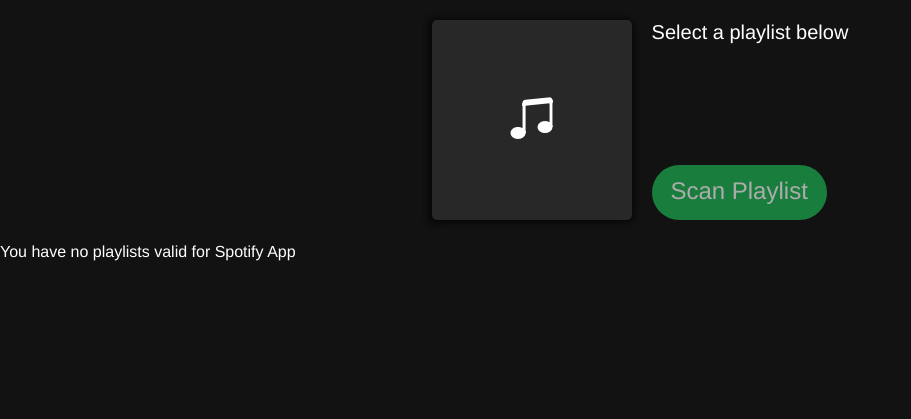
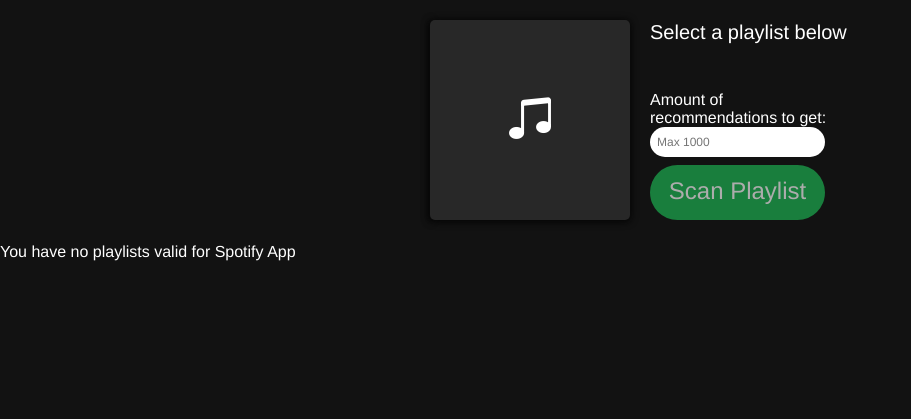
Before and after one commit to cdy-peters/recommendations, a Flask app: template spotify_app/templates/home.html in a window 1280 px wide. Shown: the part 56-475 px from the top of the page, without its empty margins (0-911 px from the left). Run offline with Flask 2, Linux system fonts and the light colour scheme; the template is opened without the code that fills it, so the values that code supplies are empty; parts of the project's set-up code (start-up, migrations or seed data) failed here and were passed over; some libraries are stand-ins or nearby versions.

Commit message:
Added input for how many recommendations to get

```diff
--- a/spotify_app/app.py
+++ b/spotify_app/app.py
@@ -47,10 +47,11 @@ class Worker(object):
 
     switch = False
 
-    def __init__(self, socketio, id, playlist, uuid):
+    def __init__(self, socketio, id, amount, playlist, uuid):
         self.socketio = socketio
 
         self.id = id
+        self.amount = amount
         self.playlist = playlist
         self.uuid = uuid
 
@@ -95,7 +96,7 @@ class Worker(object):
         if self.switch == True:
             average_features, song_error_count = self.collate_features(tracks)
             for i in average_features:
-                average_features[i] = round(average_features[i] / (len(tracks) - song_error_count), 5)
+                average_features[i] = round(average_features[i] / (self.amount - song_error_count), 5)
 
         # Get genres of artists
         if self.switch == True:
@@ -249,9 +250,9 @@ class Worker(object):
         recommendations = []
         recommended_ids = []
 
-        while len(recommended_ids) < len(tracks) and self.switch == True:
+        while len(recommended_ids) < self.amount and self.switch == True:
             for i in tracks:
-                if len(recommended_ids) == len(tracks):
+                if len(recommended_ids) == self.amount:
                     return recommendations
 
                 results = scc.recommendations(seed_tracks=[i], limit=1)
@@ -423,6 +424,7 @@ def scan():
         return redirect('/')
 
     if request.method == 'POST':
+        amount = request.form['amount']
         id = request.form['scan_btn']
 
         sp = spotipy.Spotify(auth_manager=auth_manager)
@@ -436,7 +438,7 @@ def scan():
             playlist = [id, results['images'][0]['url'], results['name'], results['tracks']['total']]
 
         session['playlist'] = playlist
-        return render_template('scan.html', async_mode=socketio.async_mode, id=id, playlist=playlist)
+        return render_template('scan.html', async_mode=socketio.async_mode, id=id, amount=amount, playlist=playlist)
 
     return redirect('/')
 
@@ -497,10 +499,11 @@ def addToPlaylist():
 @socketio.on('connect_event')
 def connect_event(message):
     id = message['data']
+    amount = int(message['amount'])
     playlist = session['playlist']
 
     global worker
-    worker = Worker(socketio, id, playlist, session.get('uuid'))
+    worker = Worker(socketio, id, amount, playlist, session.get('uuid'))
 
     socketio.start_background_task(target=worker.scan_playlist)
 
--- a/spotify_app/static/style.css
+++ b/spotify_app/static/style.css
@@ -222,6 +222,25 @@ footer a:hover path {
     justify-content: center;
 }
 
+#playlist_details {
+    float: left;
+    margin-left: 20px;
+    width: 200px;
+    height: fit-content;
+    min-height: 200px;
+    position: relative;
+}
+
+#playlist_details h5 {
+    white-space: nowrap;
+    overflow: hidden;
+}
+
+#playlist_details form {
+    position: absolute;
+    bottom: 0;
+}
+
 .inner_addon {
     position: relative;
 }
@@ -314,6 +333,40 @@ footer a:hover path {
     display: flex;
     justify-content: center;
     align-content: center;
+}
+
+#amount_input {
+    margin-bottom: 8px;
+}
+
+#amount_input p {
+    margin: 0;
+    line-height: normal;
+}
+
+#amount_input input {
+    width: 175px;
+    height: 30px;
+
+    border: none;
+    border-radius: 50px;
+
+    padding: 0 7px;
+
+    font-size: 12px;
+}
+
+/* Remove number input arrows */
+/* Chrome, Safari, Edge, Opera */
+input::-webkit-outer-spin-button,
+input::-webkit-inner-spin-button {
+  -webkit-appearance: none;
+  margin: 0;
+}
+
+/* Firefox */
+input[type=number] {
+  -moz-appearance: textfield;
 }
 
 /* Scan */
--- a/spotify_app/templates/home.html
+++ b/spotify_app/templates/home.html
@@ -8,10 +8,14 @@
         <div class="playlist_cover" id="placeholder_cover">
             <i class="bi bi-music-note-beamed"></i>
         </div>
-        <div style="float: left; margin-left: 20px; position: relative;">
+        <div id="playlist_details">
             <h5>Select a playlist below</h5>
             <p></p>
-            <form action="/scan" method="POST" style="position: absolute; bottom: 0;">
+            <form action="/scan" method="POST">
+                <div id="amount_input">
+                    <p>Amount of recommendations to get:</p>
+                    <input type="number" name="amount" placeholder="Max 1000" min="1" max="1000" required>
+                </div>
                 <button class="btn grow" id="scan_btn" type="submit" name="scan_btn" disabled>Scan Playlist</button>
             </form>
         </div>
```
Also changed, not shown: spotify_app/templates/scan.html (+8 -7 lines).
